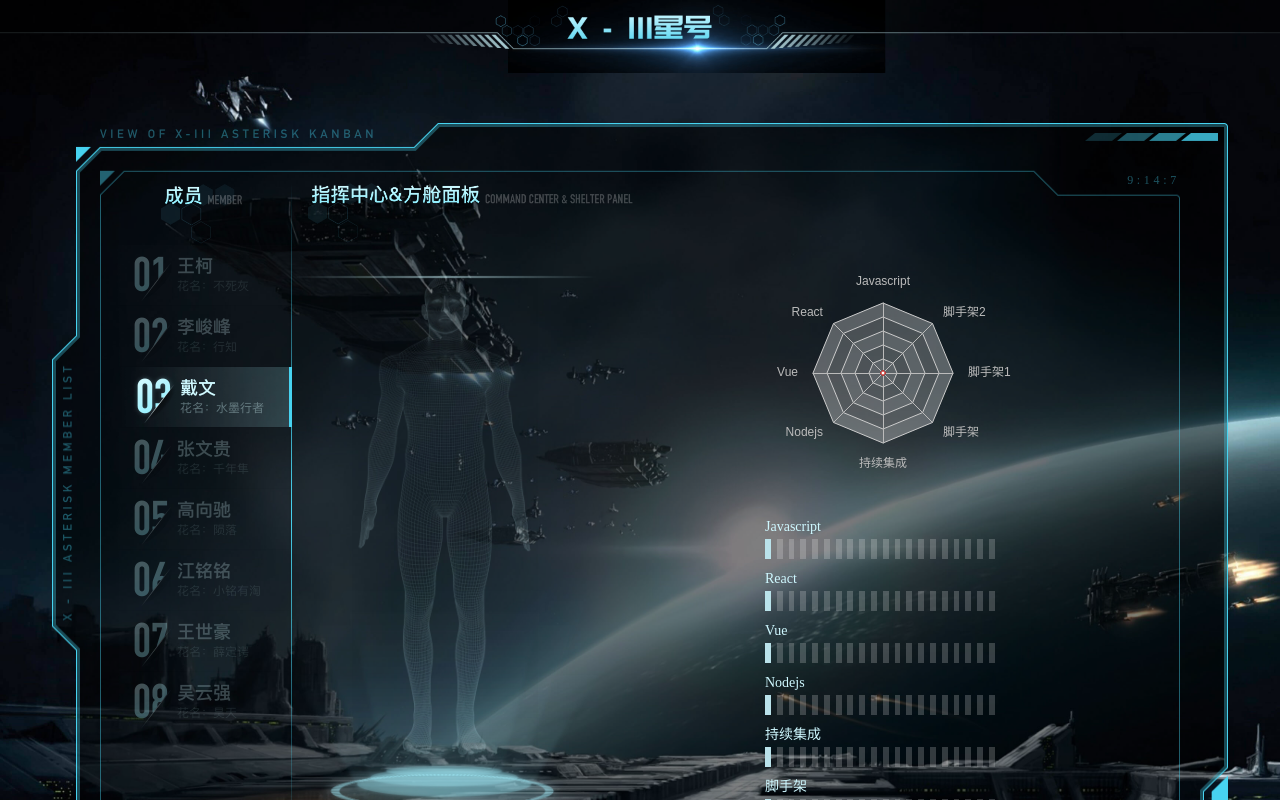
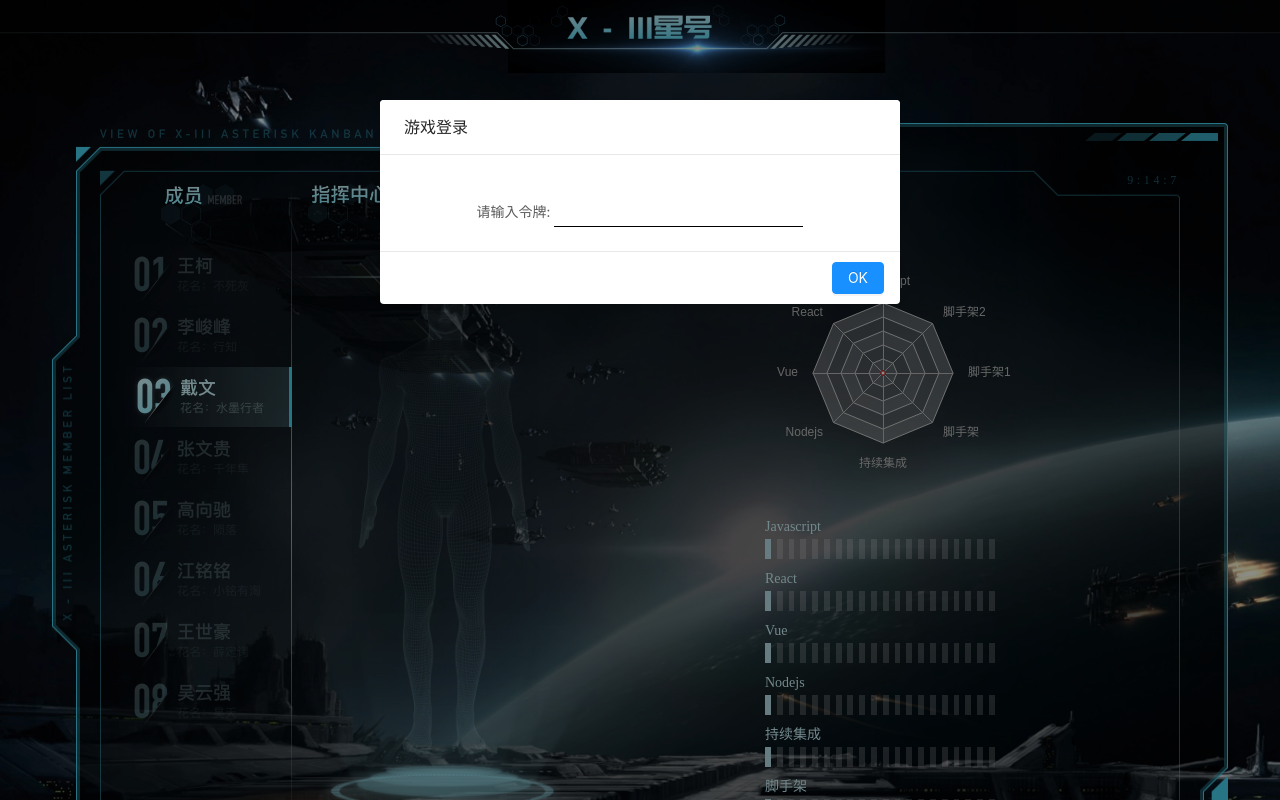
Before and after one commit to wangshihao111/exam-game, a Vue app: page / in a window 1280 px wide. Built offline with nearby package versions, Linux system fonts and the light colour scheme.

Commit message:
添加认证

```diff
--- a/src/App.vue
+++ b/src/App.vue
@@ -40,7 +40,7 @@
               <div class="content-data">
                 <Chart :data="chartData"/>
                 <div class="form-wrapper">
-                  <SkillForm :value="chartData" @change="handleFormChange" />
+                  <SkillForm :value="chartData" @change="handleFormChange"/>
                 </div>
               </div>
             </main>
@@ -48,6 +48,7 @@
         </div>
       </div>
     </div>
+    <Authorize @confirm="current = $event" />
   </div>
 </template>
 
@@ -55,19 +56,8 @@
   import imgList from "./utils/imgList";
   import Chart from "./components/Chart";
   import SkillForm from "./components/SkillForm";
-
-  const fields = [
-    {label: 'Javascript', name: 'js'},
-    {label: 'React', name: 'React'},
-    {label: 'Vue', name: 'Vue'},
-    {label: 'Nodejs', name: 'Nodejs'},
-    {label: '持续集成', name: 'cxjc'},
-    {label: '脚手架', name: 'cli'},
-    {label: '脚手架1', name: 'cli1'},
-    {label: '脚手架2', name: 'cli2'},
-  ]
-
-  const defaultValue = fields.map(f => ({...f, value: 0}))
+  import {defaultValue} from "./utils/constants";
+  import Authorize from "./components/Authorize";
 
 
   export default {
@@ -75,18 +65,17 @@
     components: {
       SkillForm,
       Chart,
+      Authorize,
     },
     data() {
       return {
         imgList,
         current: 'dw',
         currentTime: '',
-        fields,
         chartData: defaultValue,
       }
     },
     mounted() {
-
       setInterval(() => {
         const date = new Date();
         const [h, m, s] = [date.getHours(), date.getMinutes(), date.getSeconds()]
@@ -317,12 +306,14 @@
                   }
                 }
               }
+
               .content-data {
                 flex: 1;
                 display: flex;
                 flex-direction: column;
                 justify-content: flex-start;
                 align-items: center;
+
                 .form-wrapper {
                   width: 260px;
                   flex: 1;
--- /dev/null
+++ b/src/components/Authorize.vue
@@ -0,0 +1,80 @@
+<template>
+  <div class="auth">
+    <a-modal title="游戏登录" :visible="visible" @ok="handleOk" @cancel="visible = visible">
+      <div class="wrapper">
+        <label for="#id">请输入令牌:</label>
+        <input id="id" type="text" v-model="id">
+        <p class="error" v-if="error">{{error}}</p>
+      </div>
+    </a-modal>
+  </div>
+</template>
+
+
+<script>
+  import users from '../utils/imgList';
+  export default {
+    name: 'Authorize',
+    data() {
+      return {
+        visible: true,
+        id: '',
+        error: ''
+      }
+    },
+    mounted() {
+      this.id = sessionStorage.getItem('token') || '';
+      this.handleOk();
+    },
+    methods: {
+      handleOk() {
+        if (this.validateId(this.id)) {
+          this.visible = false;
+          this.error = '';
+          sessionStorage.setItem('id', this.id)
+          this.$emit('confirm', this.id);
+        } else {
+          this.error = this.id ? '非法令牌' : ''
+        }
+      },
+      validateId(id) {
+        return users.find(u => u.id === id);
+      }
+    }
+  }
+</script>
+
+<style scoped lang="less">
+  .wrapper {
+    margin-top: 16px;
+    text-align: center;
+    label {
+      margin-right: 4px;
+    }
+    input {
+      height: 32px;
+      border: none;
+      outline: none;
+      border-bottom: 1px solid #000;
+      border-radius: 0;
+      font-size: 16px;
+      font-style: italic;
+      font-weight: 400;
+
+      text-indent: 12px;
+      text-align: center;
+    }
+    .error {
+      color: #ef3223;
+      margin-top: 8px;
+    }
+  }
+  /deep/ .ant-modal-footer {
+    .ant-btn {
+      display: none;
+    }
+    .ant-btn-primary {
+      display: inline-block;
+    }
+  }
+</style>
--- a/src/components/SkillForm.vue
+++ b/src/components/SkillForm.vue
@@ -5,25 +5,30 @@
         :label="value.label"
         :key="value.name"
         :value="value.value"
+        :disabled="value.disabled"
         @change="handleChange(value.name, $event)"
         @click.native="handleClick(value)"
     />
     <a-modal v-model="visible" title="Basic Modal">
-      <p>Some contents...</p>
-      <p>Some contents...</p>
-      <p>Some contents...</p>
+      <RateInput
+          v-for="value in editingSubField"
+          :label="value.label"
+          :key="value.name"
+          :value="value.value"
+          :disabled="value.disabled"
+          @change="handleChange(value.name, $event)"
+          @click.native="handleClick(value)"
+      />
     </a-modal>
   </div>
 </template>
 
 <script>
-  import { Modal } from 'ant-design-vue'
   import RateInput from "./RateInput";
   export default {
     name: "SkillForm",
     components: {
       RateInput,
-      Modal,
     },
     props: {
       value: {
@@ -35,6 +40,7 @@
       return {
         values: {},
         visible: false,
+        editingSubField: [],
       }
     },
     created() {
@@ -53,9 +59,11 @@
         tmp[index] = {...tmp[index], value: v}
         this.$emit('change', tmp)
       },
-      handleClick() {
-        console.log(111)
-        this.visible = true
+      handleClick(field) {
+        if (field.disabled) {
+          this.visible = true;
+          this.editingSubField = field.children;
+        }
       }
     },
     watch: {
--- /dev/null
+++ b/src/utils/constants.js
@@ -0,0 +1,18 @@
+export const defaultValue = [
+  {label: 'Javascript', name: 'js', value: 0},
+  {label: 'React', name: 'React', value: 0},
+  {label: 'Vue', name: 'Vue', value: 0},
+  {label: 'Nodejs', name: 'Nodejs', value: 0},
+  {
+    label: '持续集成',
+    name: 'cxjc',
+    disabled: true,
+    value: 0,
+    children: [
+      {label: 'Nodejs', name: 'Nodejs', value: 0}
+    ]
+  },
+  {label: '脚手架', name: 'cli', disabled: true, value: 0},
+  {label: '脚手架1', name: 'cli1', value: 0},
+  {label: '脚手架2', name: 'cli2', value: 0},
+]
```
